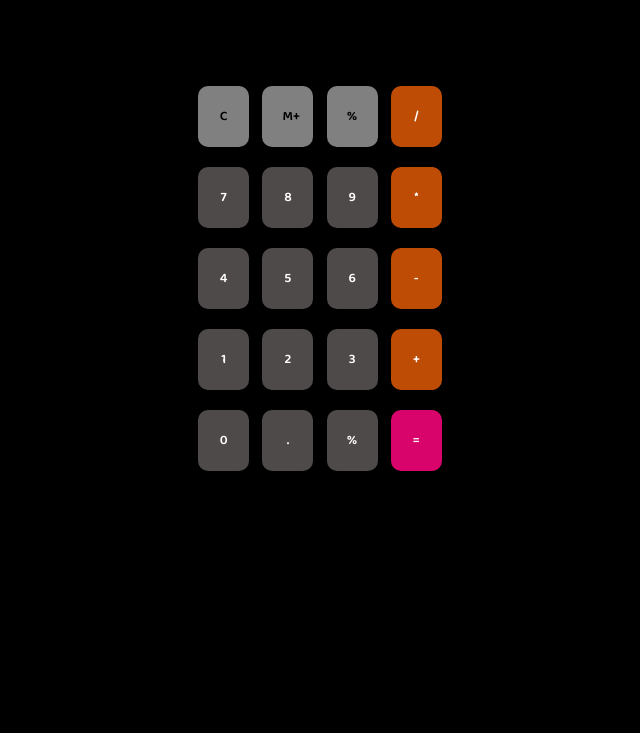
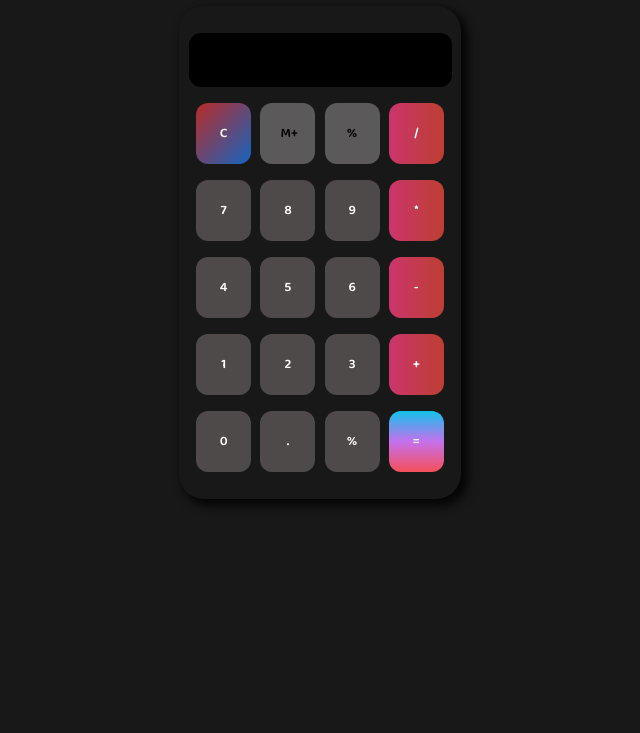
Before and after one commit to aaditya1404/Calculator.github.io, a plain HTML site: page index.html in a window 1280 px wide. Shown: the part 88-821 px from the top of the page, without its empty margins (328-968 px from the left). Drawn offline with Linux system fonts and the light colour scheme.

Commit message:
changed design

```diff
--- a/index.html
+++ b/index.html
@@ -19,28 +19,28 @@
             <input class="input" type="text"/>
         </div>
         <div class="row">
-            <button class="button top delete">C</button>
+            <button class="button delete c">C</button>
             <button class="button top">M+</button>
             <button class="button top">%</button>
-            <button class="button yellow">/</button>
+            <button class="button right_side_btn">/</button>
         </div>
         <div class="row">
             <button class="button ">7</button>
             <button class="button ">8</button>
             <button class="button ">9</button>
-            <button class="button yellow">*</button>
+            <button class="button right_side_btn">*</button>
         </div>
         <div class="row">
             <button class="button">4</button>
             <button class="button">5</button>
             <button class="button ">6</button>
-            <button class="button yellow">-</button>
+            <button class="button right_side_btn">-</button>
         </div>
         <div class="row">
             <button class="button">1</button>
             <button class="button">2</button>
             <button class="button">3</button>
-            <button class="button yellow">+</button>
+            <button class="button right_side_btn">+</button>
         </div>
         <div class="row">
             <button class="button">0</button>
--- a/style.css
+++ b/style.css
@@ -4,7 +4,7 @@ body {
     width: 100%;
     font-family: 'Baloo 2', 'cursive';
     color: white;
-    background-color: black;
+    background-color: rgb(24, 24, 24);
 }
 
 .heading{
@@ -14,12 +14,20 @@ body {
 .container {
     justify-content: center;
     align-items: center;
+    /* border: 2px solid red; */
+    height: 493px;
+    width: 282px;
+    border-radius: 25px;
+    background-color: rgb(24, 24, 24);
+    box-shadow: 5px 5px 10px 2px rgba(0,0,0,.8);
+    /* background-image: linear-gradient(to bottom left, #240b36,#c31432); */
 }
 
 .button {
     padding: 20px;
     margin: 0px 3px;
-    border: 2px solid black;
+    /* border: 2px solid black; */
+    border-style: none;
     border-radius: 12px;
     cursor: pointer;
     font-family: 'baloo 2';
--- a/utilities.css
+++ b/utilities.css
@@ -20,28 +20,18 @@
     flex-direction: column;
 }
 
-/* .m-w-size{
-    max-width: 7vw;
-} */
 
 .looks {
-    background-color: rgb(217, 4, 107);
-    color: whitesmoke;
-}
-
-.looks:hover{
-    background-color: rgb(255, 12, 73);
+    background-image: linear-gradient(#12c2e9,#c471ed,#f64f59);
     color: whitesmoke;
 }
 
 
-.yellow {
-    background-color: rgb(190, 76, 5);
+
+.right_side_btn {
+    background-image: linear-gradient(to right,#CB356B,#BD3F32);
 }
 
-.yellow:hover{
-    background-color: rgb(250, 97, 2);
-}
 
 .red{
     background-color: rgb(205, 15, 62);
@@ -55,6 +45,10 @@
 
 
 .top{
-    background-color: gray;
+    background-color: rgb(91, 89, 89);
     color: black;
 }
+
+.c{
+    background-image: linear-gradient(to bottom right,#b92b27,#1565C0);
+}
```
